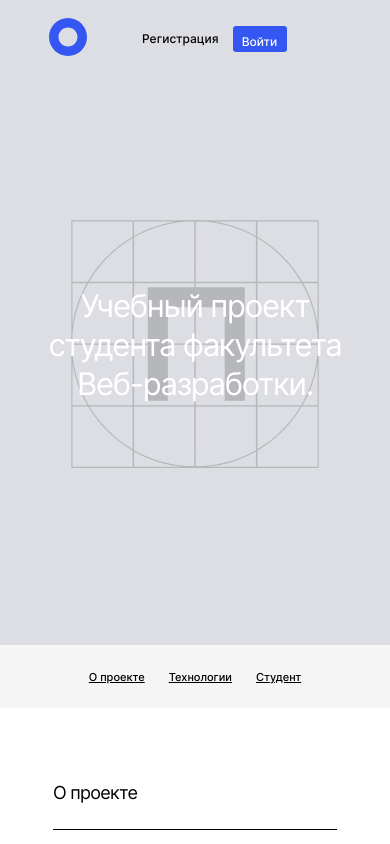
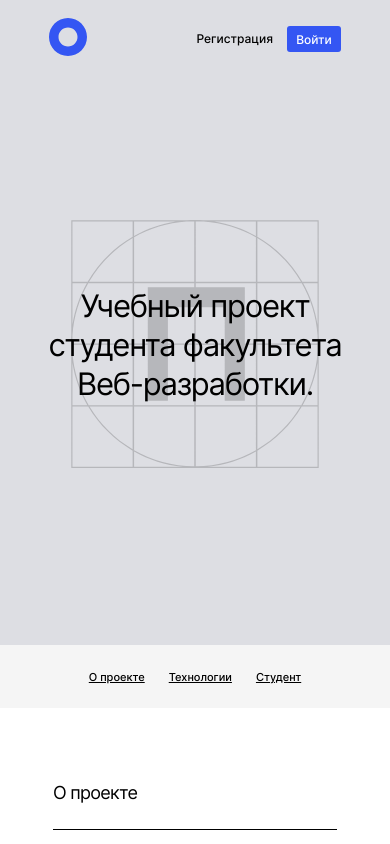
Before and after one commit to neydyxd/movies-explorer-frontend, a React (Create React App) app: page / in a window 390 px wide. Shown: the top 844 px of the page. Built offline with nearby package versions, Linux system fonts and the light colour scheme; the HTML template or start-up script is replaced by a standard one.

Commit message:
Вторые правки фронта

```diff
--- a/src/components/Header/Header.css
+++ b/src/components/Header/Header.css
@@ -159,16 +159,24 @@
     .header__container{
         width: 292px;
         font-size: 10px;
+        justify-content: space-between;
+
     }
 
     .header__signin{
         width: 54px;
         height: 26px;
         margin-left: 14px;
+        padding-top: 6px;
     }
 
     .header__button{
         display: none;
+    }
+
+    .header__buttons{
+        width: 199px;
+        justify-content: end;
     }
 
     .header__account-button{
@@ -182,8 +190,4 @@
     .header__button_active{
         display: none;
     }
-
-    .header-movies__buttons{
-        justify-content: end;
-    }
 }
--- a/src/components/MoviesCard/MoviesCard.css
+++ b/src/components/MoviesCard/MoviesCard.css
@@ -11,7 +11,6 @@
     width: 100%;
     height: 203px;
     object-fit: cover;
-    margin-top: 7px;
     border-radius: 6px 6px 0 0;
 }
 
--- a/src/components/MoviesCardList/MoviesCardList.css
+++ b/src/components/MoviesCardList/MoviesCardList.css
@@ -11,9 +11,9 @@
     list-style: none;
     display: grid;
     grid-template-columns: repeat(3, 364px);
-    gap: 28px 20px;
+    gap: 35px 20px;
     padding: 0;
-    padding-top: 70px;
+    padding-top: 77px;
     margin: 0 auto;
     justify-content: center;
 }
--- a/src/components/Promo/Promo.css
+++ b/src/components/Promo/Promo.css
@@ -49,7 +49,6 @@
         position: absolute;
         max-width: 300px;
         text-align: center;
-        color: white;
         font-size: 31px;
         font-weight: 400;
         line-height: 39px;
```
